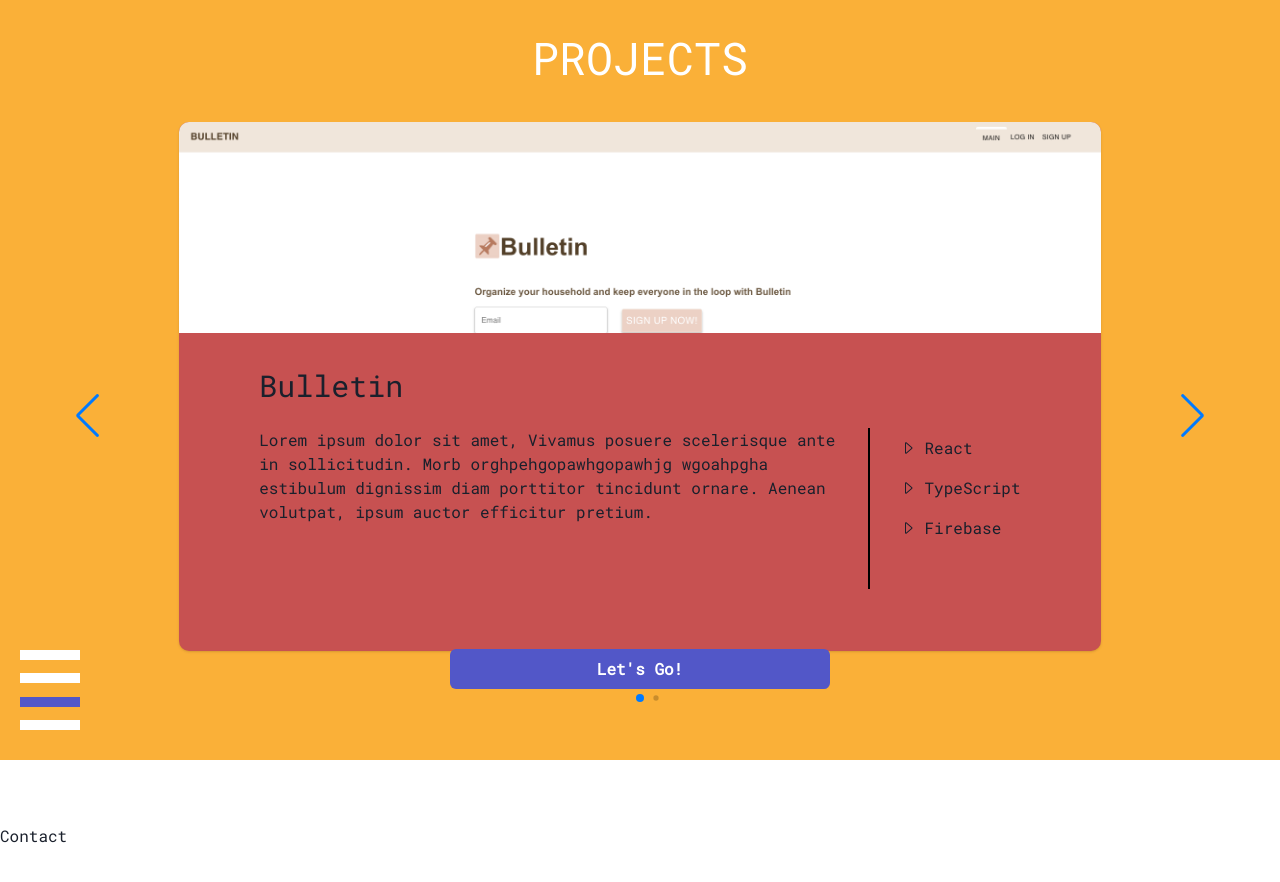
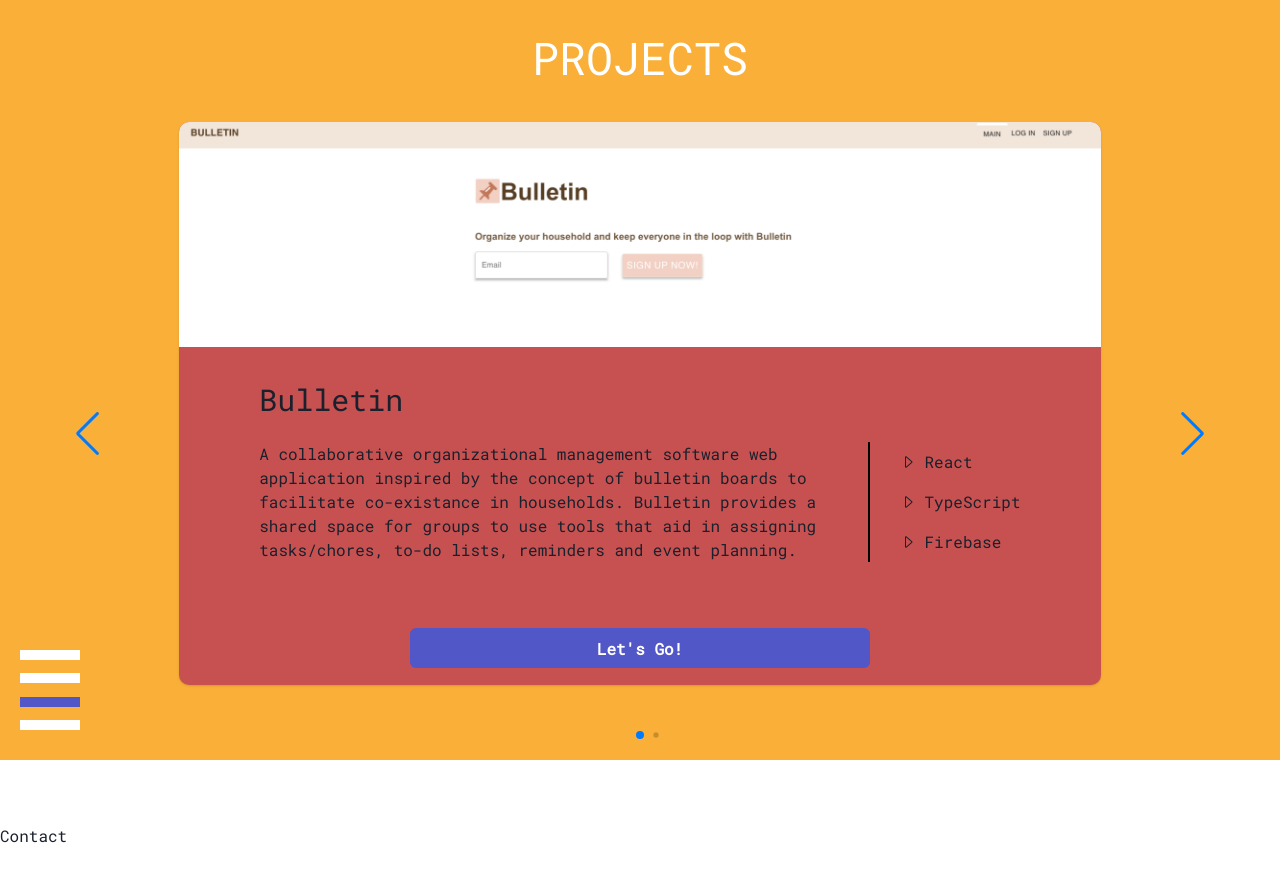
Before and after one commit to abenavidesaguirre/abenavidesaguirre.github.io, a React (Create React App) app: page / in a window 1280 px wide. Shown: the part 1640-2522 px from the top of the page. Built offline with nearby package versions, Linux system fonts and the light colour scheme; what @amcharts/amcharts5 would draw is missing.

Commit message:
Begin project section

```diff
--- a/src/pages/Projects/Projects.constants.ts
+++ b/src/pages/Projects/Projects.constants.ts
@@ -1,4 +1,5 @@
 import bulletinImg from "../../imgs/projects/bulletin.png";
+import travelImg from "../../imgs/projects/travel.png";
 
 export interface ProjectInfoProps {
   title: string;
@@ -13,17 +14,18 @@ export const ProjectInfo: ProjectInfoProps[] = [
   {
     title: "Bulletin",
     description:
-      "Lorem ipsum dolor sit amet, Vivamus posuere scelerisque ante in sollicitudin. Morb orghpehgopawhgopawhjg wgoahpgha estibulum dignissim diam porttitor tincidunt ornare. Aenean volutpat, ipsum auctor efficitur pretium.",
+      "A collaborative organizational management software web application inspired by the concept of bulletin boards to facilitate co-existance in households. Bulletin provides a shared space for groups to use tools that aid in assigning tasks/chores, to-do lists, reminders and event planning.  ",
     image: bulletinImg,
     tools: ["React", "TypeScript", "Firebase"],
     repoLink: "https://github.com/arpithindukuri/bulletin",
     colour: "brand.400",
   },
   {
-    title: "Bulletin",
-    description: "description",
-    image: bulletinImg,
-    tools: ["React", "TypeScript", "Firebase"],
+    title: "Backyard Travels",
+    description:
+      "A web application project designed to find and book unique local travel excursions while maintaining COVID-19 protocols. This system is also used for staff scheduling purposes with calendar integrations. ",
+    image: travelImg,
+    tools: ["React", "JavaScript", "Bootstrap", "mySQL"],
     repoLink: "https://github.com/arpithindukuri/bulletin",
     colour: "brand.100",
   },
--- a/src/pages/Projects/Projects.tsx
+++ b/src/pages/Projects/Projects.tsx
@@ -3,16 +3,16 @@ import {
   Grid,
   Flex,
   Img,
-  CardHeader,
   Box,
   Text,
   Button,
   Icon,
+  Link,
 } from "@chakra-ui/react";
 import { Pages } from "../../constants/constants";
 import PageStatus from "../../components/PageStatus";
 import { Swiper, SwiperSlide } from "swiper/react";
-import { EffectCards, Pagination, Navigation } from "swiper";
+import { Pagination, Navigation } from "swiper";
 import "swiper/css";
 import "swiper/css/effect-cards";
 import { ProjectInfo, ProjectInfoProps } from "./Projects.constants";
@@ -41,7 +41,7 @@ function Projects() {
         >
           PROJECTS
         </Text>
-        <Flex w="90%" h="80%">
+        <Flex w="90%" h="85%">
           <Swiper
             slidesPerView={1}
             loop={true}
@@ -69,10 +69,16 @@ interface ProjectCardProps {
 }
 
 function ProjectCard({ cardContent }: ProjectCardProps) {
-  const { colour, image, title, description, tools } = cardContent;
+  const { colour, image, title, description, tools, repoLink } = cardContent;
   return (
     <Flex w="100%" h="100%" justifyContent={"center"}>
-      <Card bgColor={colour} w="80%" h="90%" borderRadius={"10px "}>
+      <Card
+        bgColor={colour}
+        w="80%"
+        h="90%"
+        borderRadius={"10px"}
+        maxW={"1100px"}
+      >
         <Box h="40%">
           <Img
             boxSize="100% "
@@ -82,15 +88,15 @@ function ProjectCard({ cardContent }: ProjectCardProps) {
             borderRadius={"10px 10px 0px 0px"}
           />
         </Box>
-        <Flex p="30px 80px" flexDir={"column"}>
+        <Flex p="30px 80px" flexDir={"column"} h="50%">
           <Grid pb={"20px"}>
             <Text fontSize={"3xl"}>{title}</Text>
           </Grid>
-          <Flex minHeight={"90%"} pb="20px">
+          <Grid pb="20px" display={"flex"}>
             <Grid w="80%" pr="30px">
               <Text>{description}</Text>
             </Grid>
-            <Box w="2px" h="80%" bgColor={"black"} />
+            <Box w="2px" bgColor={"black"} />
             <Flex flexDir={"column"}>
               {tools.map((tool) => {
                 return (
@@ -101,17 +107,19 @@ function ProjectCard({ cardContent }: ProjectCardProps) {
                 );
               })}
             </Flex>
-          </Flex>
-          <Flex justifyContent={"center"}>
+          </Grid>
+        </Flex>
+        <Flex h="10%" justifyContent={"center"}>
+          <Link href={repoLink} target="_blank" w="50%">
             <Button
               variant={"solid"}
               color="white"
               bgColor={colour === "brand.100" ? "brand.400" : "brand.100"}
-              w="50%"
+              w="100%"
             >
               Let's Go!
             </Button>
-          </Flex>
+          </Link>
         </Flex>
       </Card>
     </Flex>
```
Also changed, not shown: src/imgs/projects/bulletin.png.
